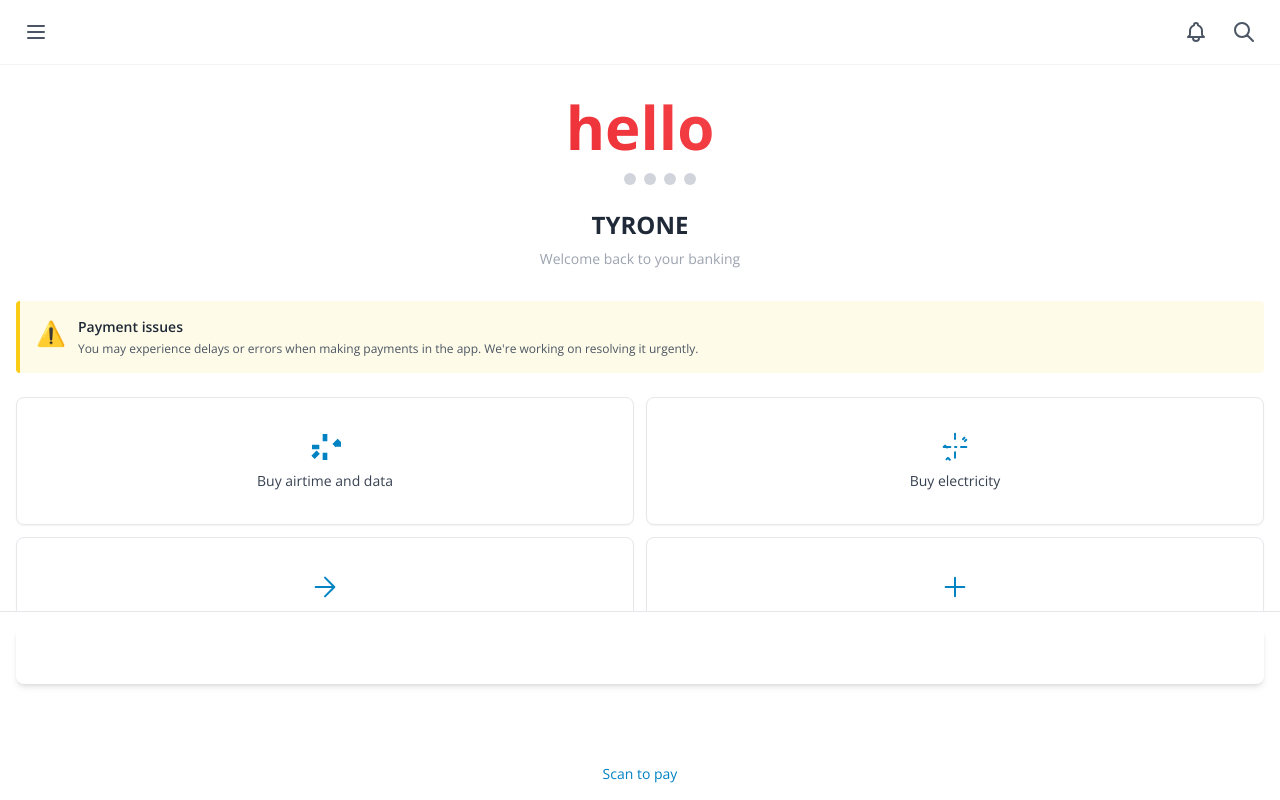
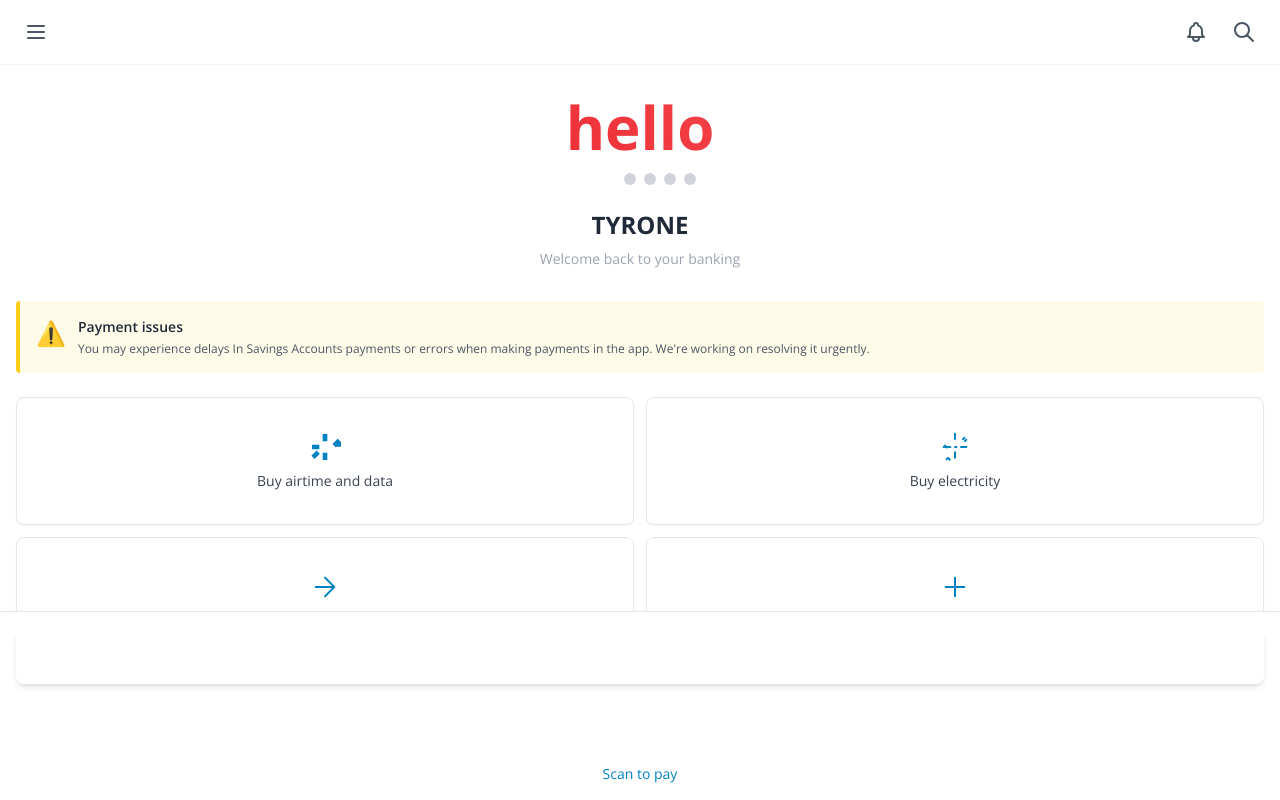
Before and after one commit to Tyjay00/banking-app-clone, a React (Vite) app: page / in a window 1280 px wide. Built offline with nearby package versions, Linux system fonts and the light colour scheme; no server answers.

Commit message:
Update Payment issues warning message to include Savings Accounts delays

```diff
--- a/components/Welcome.tsx
+++ b/components/Welcome.tsx
@@ -78,7 +78,7 @@ const Welcome: React.FC<WelcomeProps> = ({ onContinue, userName }) => {
             <div>
               <h3 className="font-semibold text-gray-800 text-sm">Payment issues</h3>
               <p className="text-gray-600 text-xs mt-1">
-                You may experience delays or errors when making payments in the app. We're working on resolving it urgently.
+                You may experience delays In Savings Accounts payments or errors when making payments in the app. We're working on resolving it urgently.
               </p>
             </div>
           </div>
```
